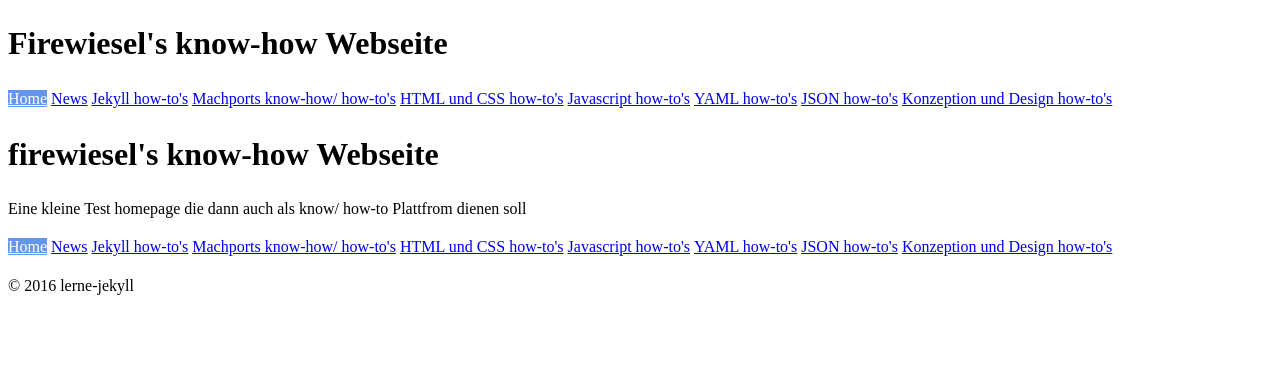
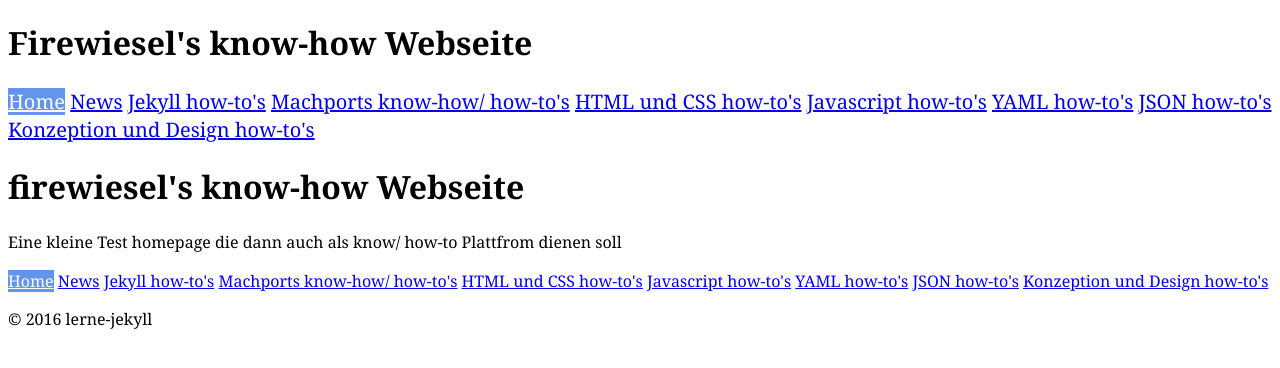
Before and after one commit to firewiesel/lerne-jekyll, a Jekyll site: the page built from index.html, in a window 1280 px wide. Shown: the top 368 px of the page. Built offline with Jekyll 4.4.1, drawn with Linux system fonts in a browser that asks for light colours.

Commit message:
Der font wurde wieder auf " Georgia " gesetzt.
Zusätzlich kam die class " .nav-top " hinzu. Hier wurde nur die Anweisung für die Grösse der Schriftart angegeben; damit man auch einer Änderung auf der Webseite sehen kann.

```diff
--- a/css/common.css
+++ b/css/common.css
@@ -2,7 +2,7 @@ html {
     margin: 0;
     padding: 0;
 
-    font: normal 100%/1.4 Papyrus,serif;
+    font: normal 100%/1.4 Georgia,serif;
 }
 
 .current {
@@ -20,3 +20,7 @@ html {
 .nav > li {
     display: inline-block;
 }
+
+.nav-top {
+    font-size: 1.25em;
+}
```
